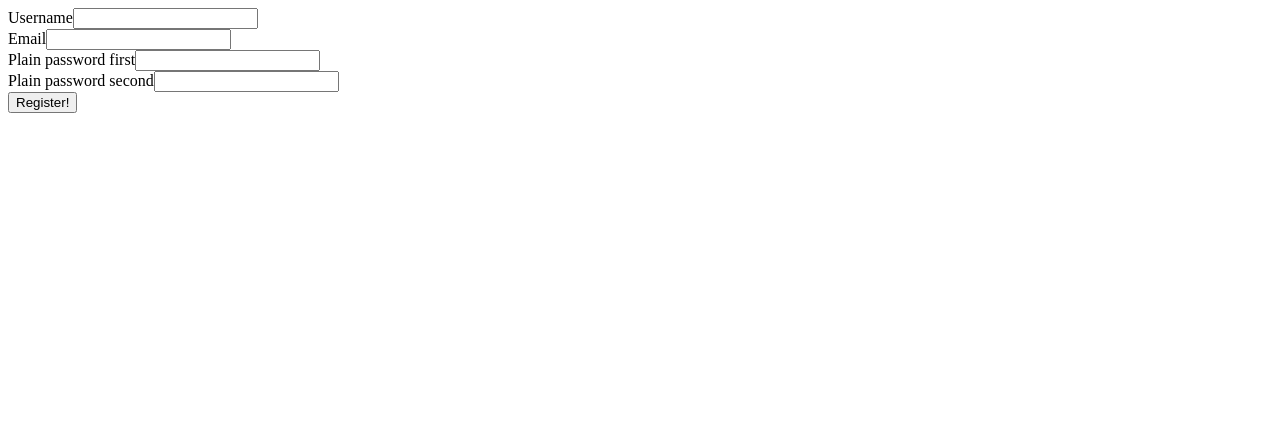
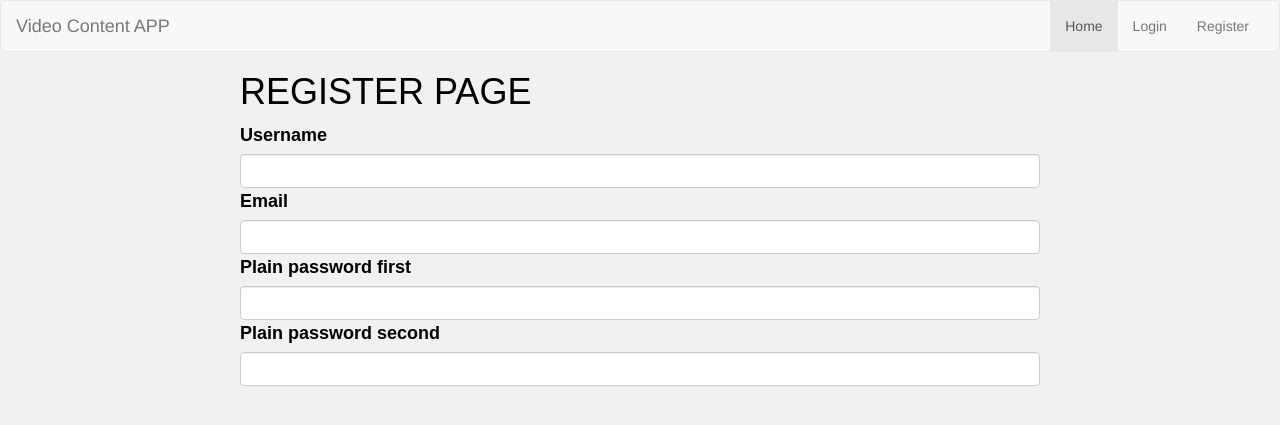
Before and after one commit to Maksim1990/Symfony_Cloudinary_Video_storage_app, a Symfony app: template templates/registration/register.html.twig in a window 1280 px wide. Shown: the top 425 px of the page. Run offline with Twig, Linux system fonts and the light colour scheme; the template is opened without the code that fills it, so the values that code supplies are empty; form fields are guessed from the names that the template uses; some libraries are stand-ins or nearby versions.

Commit message:
- Improved twig base templates layout - Improved Login/Register functionality

```diff
--- a/templates/base.html.twig
+++ b/templates/base.html.twig
@@ -1,12 +1,35 @@
 <!DOCTYPE html>
-<html>
+<html lang="en">
 <head>
-        <meta charset="UTF-8">
+
+    <meta charset="utf-8">
+    <meta name="viewport" content="width=device-width, initial-scale=1">
     <title>{% block title %}Welcome!{% endblock %}</title>
+    <link rel="stylesheet" href="https://www.w3schools.com/w3css/4/w3.css">
+    <link rel="stylesheet" href="https://fonts.googleapis.com/css?family=Raleway">
+    <link rel="stylesheet" href="https://cdnjs.cloudflare.com/ajax/libs/font-awesome/4.7.0/css/font-awesome.min.css">
+    <link rel="stylesheet" href="https://maxcdn.bootstrapcdn.com/bootstrap/3.3.7/css/bootstrap.min.css">
+    <script src="https://ajax.googleapis.com/ajax/libs/jquery/3.2.1/jquery.min.js"></script>
+    <script src="https://maxcdn.bootstrapcdn.com/bootstrap/3.3.7/js/bootstrap.min.js"></script>
+    {#<script src="{{ asset('js/scripts.js') }}"></script>#}
+    {#<script src="{{ asset('js/lib/noty.js') }}"></script>#}
+    {#<link rel="stylesheet" href="{{ asset('js/lib/noty.css') }}" />#}
+    {#<link rel="stylesheet" href="{{ asset('css/style.css') }}" />#}
     {% block stylesheets %}{% endblock %}
+    <link rel="icon" type="image/x-icon" href="{{ asset('favicon.ico') }}" />
 </head>
-    <body>
+
+<body class="w3-light-grey">
+{% include 'partials/header_bar.html.twig' %}
+{% block sidebar %}{% endblock %}
 {% block body %}{% endblock %}
+
+
 {% block javascripts %}{% endblock %}
+<script>
+    $(document).ready(function(){
+        $('[data-toggle="tooltip"]').tooltip();
+    });
+</script>
 </body>
 </html>
--- /dev/null
+++ b/templates/partials/header_bar.html.twig
@@ -0,0 +1,16 @@
+<nav class="navbar navbar-default">
+    <div class="container-fluid">
+        <div class="navbar-header">
+            <a class="navbar-brand" href="#">Video Content APP</a>
+        </div>
+        <ul class="nav navbar-nav pull-right">
+            <li class="active"><a href="#">Home</a></li>
+            {% if is_granted("IS_AUTHENTICATED_FULLY") %}
+            <li><a href="{{ path('logout') }}">Logout</a></li>
+            {% else %}
+            <li><a href="{{ path('login') }}">Login</a></li>
+            <li><a href="{{ path('user_registration') }}">Register</a></li>
+            {% endif %}
+        </ul>
+    </div>
+</nav>
--- a/templates/registration/register.html.twig
+++ b/templates/registration/register.html.twig
@@ -1,8 +1,21 @@
-{{ form_start(form) }}
-    {{ form_row(form.username) }}
-    {{ form_row(form.email) }}
-    {{ form_row(form.plainPassword.first) }}
-    {{ form_row(form.plainPassword.second) }}
+{% extends 'base.html.twig' %}
 
-<button type="submit">Register!</button>
-{{ form_end(form) }}
+{% block title %}Login{% endblock %}
+
+{% block body %}
+    <style>
+        .example-wrapper { margin: 1em auto; max-width: 800px; width: 95%; font: 18px/1.5 sans-serif; }
+        .example-wrapper code { background: #F5F5F5; padding: 2px 6px; }
+        .error {color:red;}
+    </style>
+
+    <div class="example-wrapper">
+        <h1>REGISTER PAGE</h1>
+        {{ form_start(form) }}
+        {{ form_row(form.username) }}
+        {{ form_row(form.email) }}
+        {{ form_row(form.plainPassword.first) }}
+        {{ form_row(form.plainPassword.second) }}
+        {{ form_end(form) }}
+    </div>
+{% endblock %}
```
Also changed, not shown: src/Form/UserType.php (+8 -4 lines), templates/security/login.html.twig (+4 -4 lines), 1 other file. Lines whose indentation alone changed are shown as unchanged.
